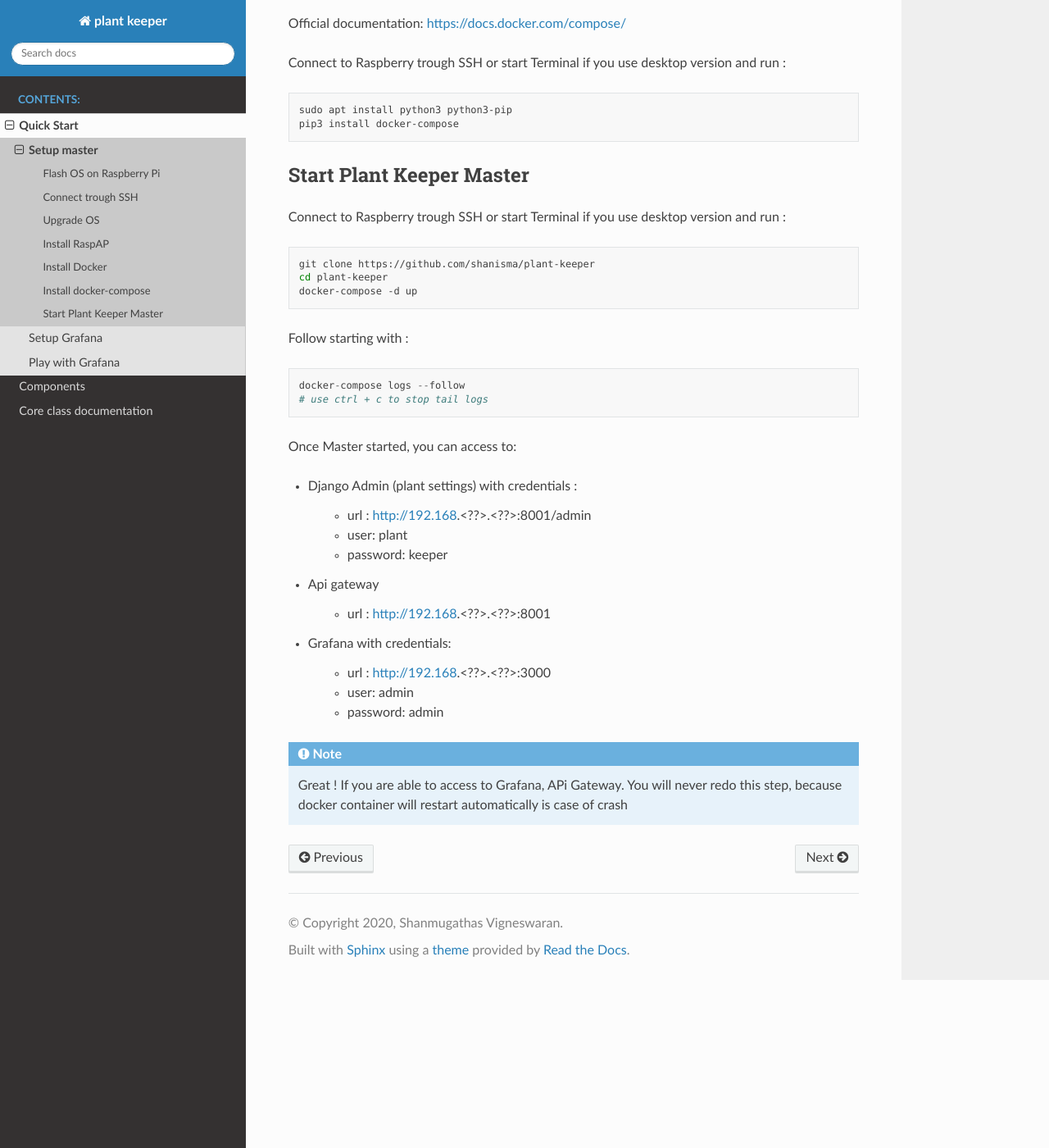
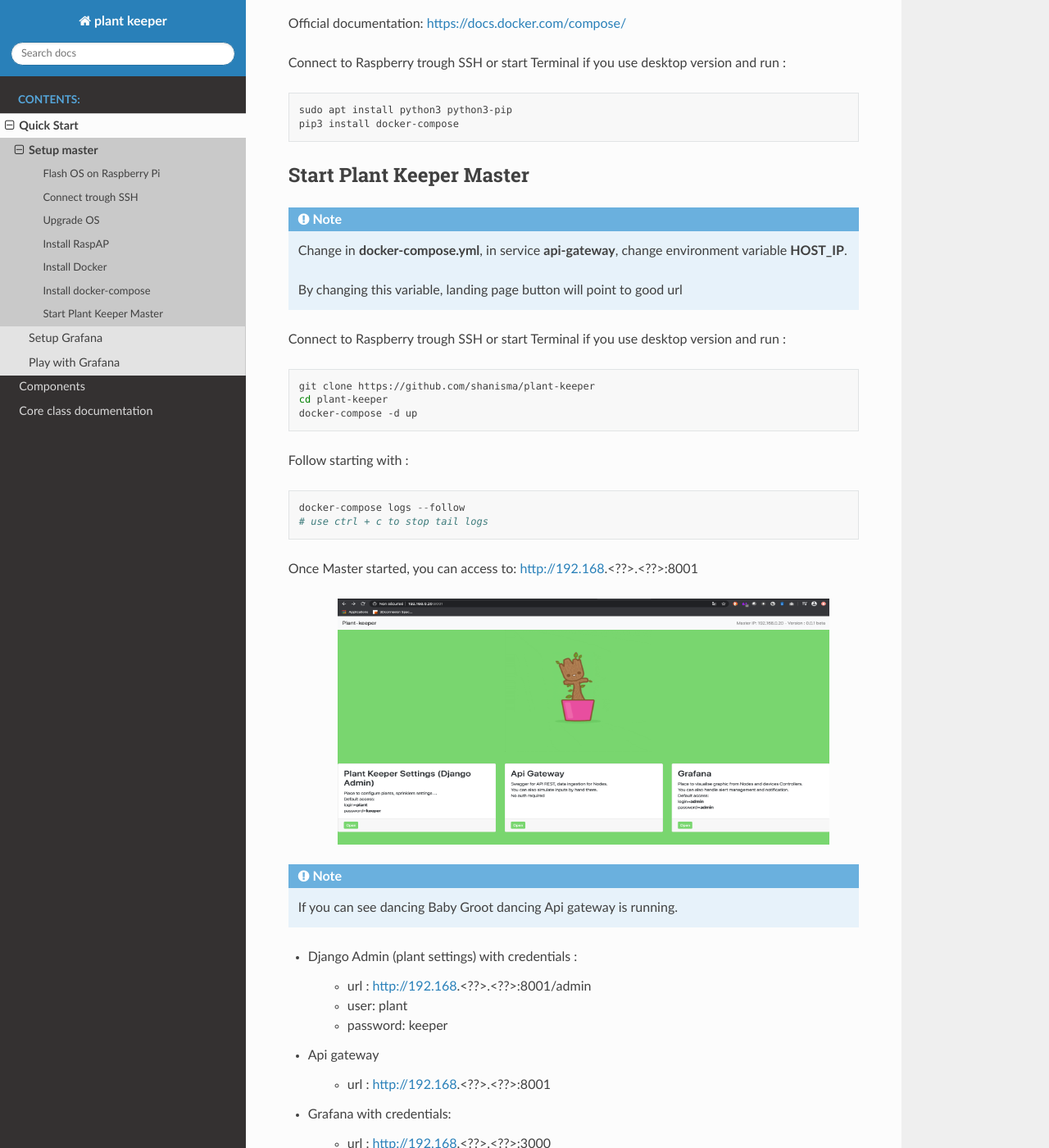
Before and after one commit to One-Green/core-api-gateway, a Sphinx documentation site: the page built from docs/quickstart/setup_master.rst, in a window 1280 px wide and 1400 px high, scrolled down 3891 px. Shown: the whole window at 82% size. Built offline with Sphinx 7.4.7 and the Read the Docs theme 2.0.0, drawn with Linux system fonts in a browser that asks for light colours.

Commit message:
docs(upgrade): add landing page

```diff
--- a/docs/quickstart/setup_master.rst
+++ b/docs/quickstart/setup_master.rst
@@ -197,6 +197,14 @@
 Start Plant Keeper Master
 =========================
 
+
+.. note::
+
+    Change in **docker-compose.yml**, in service  **api-gateway**, change environment variable **HOST_IP**.
+
+    By changing this variable, landing page button will point to good url
+
+
 Connect to Raspberry trough SSH or start Terminal if you use desktop version and run :
 
 .. code-block:: shell
@@ -213,7 +221,22 @@
     docker-compose logs --follow
     # use ctrl + c to stop tail logs
 
-Once Master started, you can access to:
+
+Once Master started, you can access to: http://192.168.<??>.<??>:8001
+
+
+    .. figure:: ../images/landing_page.png
+        :height: 100
+        :width: 200
+        :scale: 300
+        :align: center
+        :alt: flow
+
+
+.. note::
+
+    If you can see dancing Baby Groot dancing Api gateway is running.
+
 
 - Django Admin (plant settings) with credentials :
 
```
Also changed, not shown: docs/images/landing_page.png (added).
